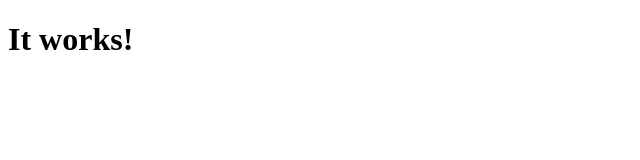
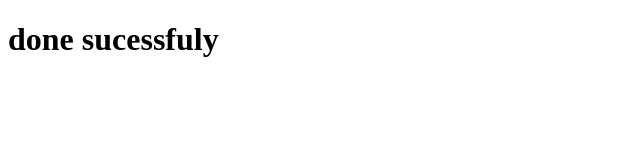
Before and after one commit to developerthomasmk/dbs-network-project, a plain HTML site: page index.html in a window 1280 px wide. Shown: the whole page, without its empty margins (0-640 px from the left). Drawn offline with Linux system fonts and the light colour scheme.

Commit message:
Update index.html

```diff
--- a/index.html
+++ b/index.html
@@ -4,6 +4,6 @@
     <title>Welcome to Apache</title>
 </head>
 <body>
-    <h1>It works!</h1>
+    <h1>done sucessfuly</h1>
 </body>
 </html>
```
